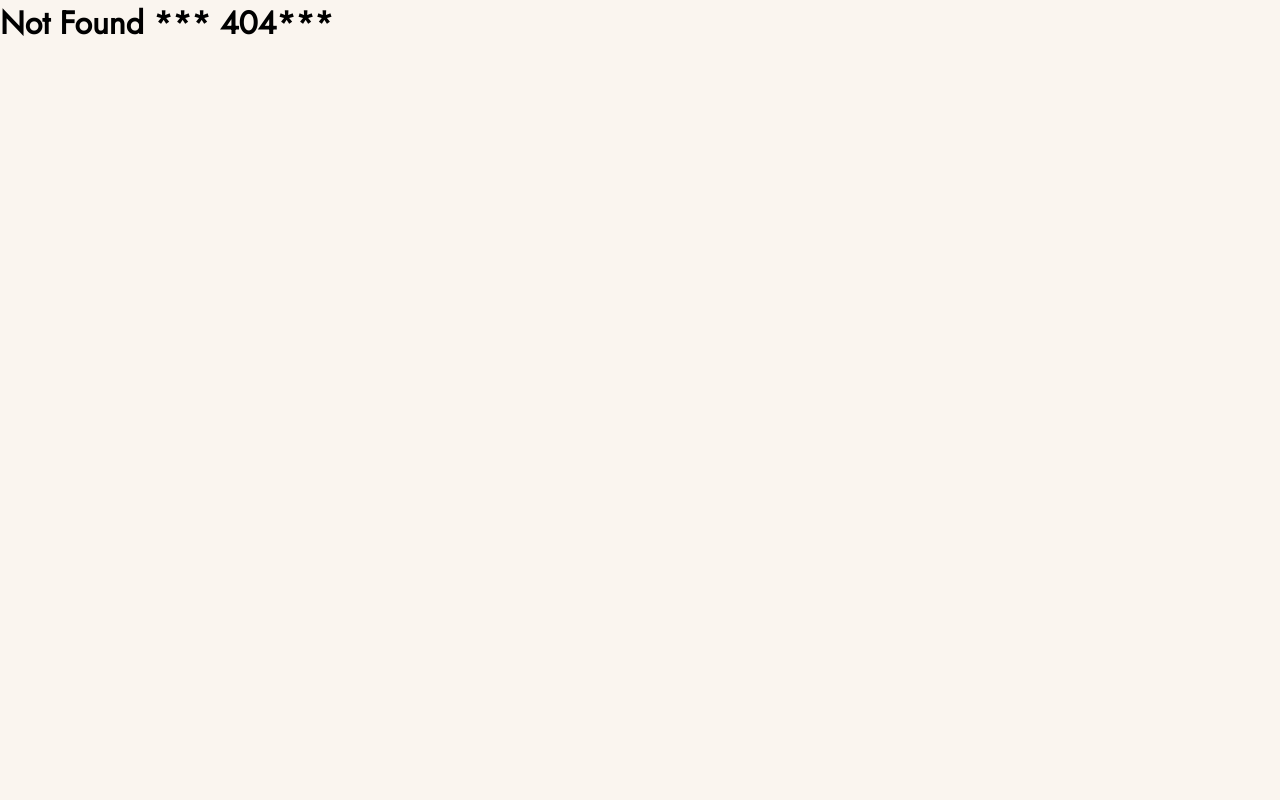
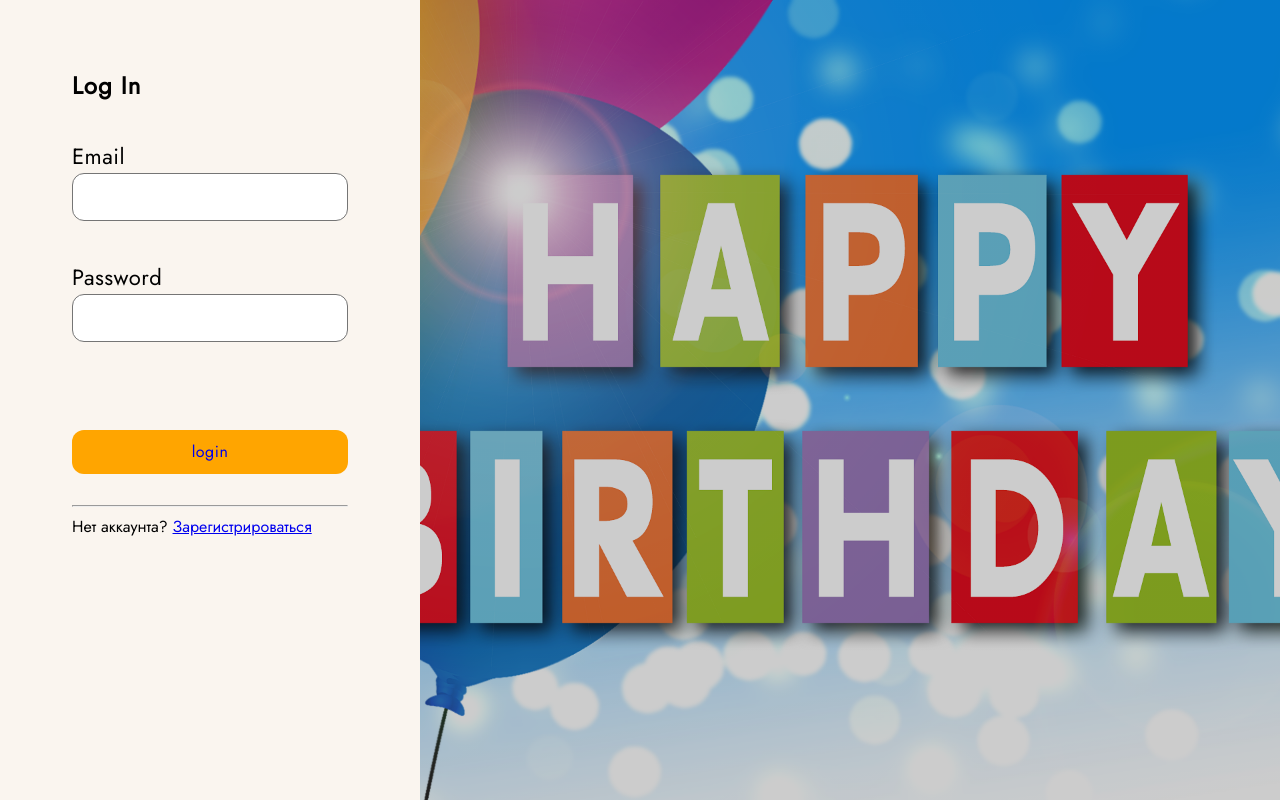
Before and after one commit to go-doc-web/birthday-reminder, a React (Create React App) app: page /login in a window 1280 px wide. Before the commit this address had no page. Built offline with nearby package versions, Linux system fonts and the light colour scheme; a web font is replaced by a local one.

Commit message:
create logiPage RegisterPage

```diff
--- a/src/App.js
+++ b/src/App.js
@@ -2,11 +2,15 @@ import { Routes, Route } from "react-router-dom";
 import Home from "./pages/HomePage/Home";
 import Main from "./pages/MainPages/Main";
 import NotFound from "./pages/NotFound/NotFound";
+import Login from "./pages/LoginPage/Login";
+import Registration from "./pages/RegistrationPage/Registration";
 
 const App = () => {
   return (
     <Routes>
       <Route path="/" element={<Home />} />
+      <Route path="/login" element={<Login />} />
+      <Route path="/register" element={<Registration />} />
       <Route path="/main" element={<Main />} />
       <Route path="*" element={<NotFound />} />
     </Routes>
--- /dev/null
+++ b/src/componets/LoginForm/LoginForm.jsx
@@ -0,0 +1,25 @@
+import { Link } from "react-router-dom";
+import css from "./LoginForm.module.scss";
+
+const LoginForm = () => {
+  return (
+    <form className={css.formLogin}>
+      <label className={css.titleInputForm}>
+        Email
+        <input name="email" type="email" required />
+      </label>
+      <label className={css.titleInputForm}>
+        Password
+        <input type="password" required />
+      </label>
+      {/* <button className={css.btn} type="submit">
+        login
+      </button> */}
+      <Link className={css.btn} to="/main">
+        login
+      </Link>
+    </form>
+  );
+};
+
+export default LoginForm;
--- /dev/null
+++ b/src/componets/LoginForm/LoginForm.module.scss
@@ -0,0 +1,54 @@
+.formLogin {
+  display: flex;
+  flex-direction: column;
+  align-items: flex-start;
+  gap: 30px;
+  width: 100%;
+}
+
+.formLogin label {
+  font-family: Jost;
+  width: 100%;
+  display: flex;
+  flex-direction: column;
+  font-size: 22px;
+  line-height: calc(24 / 16);
+  font-weight: 400;
+  letter-spacing: 0.5px;
+  margin-bottom: 10px;
+}
+
+.formLogin input {
+  display: block;
+  max-width: 100%;
+  min-height: 48px;
+  padding: 12px 16px;
+  border-radius: 12px;
+
+  border: 1px solid rgb(117, 117, 117);
+}
+
+.btn {
+  display: block;
+  font-family: Jost;
+  margin-top: 48px;
+  width: 100%;
+  font-size: 16px;
+  line-height: 24px;
+  font-weight: 400;
+  letter-spacing: 0.5px;
+
+  padding: 10px 16px;
+  overflow: hidden;
+  border-radius: 12px;
+
+  align-items: center;
+  background-color: orange;
+  display: flex;
+  justify-content: center;
+  align-items: center;
+  outline: 0px;
+  cursor: pointer;
+  text-decoration: none;
+  transition: all 150ms cubic-bezier(0.4, 0, 0.2, 1) 0s;
+}
--- /dev/null
+++ b/src/componets/RegistrationForm/RegistrationForm.jsx
@@ -0,0 +1,30 @@
+import { Link } from "react-router-dom";
+
+import css from "../LoginForm/LoginForm.module.scss";
+
+const RegistrationForm = () => {
+  return (
+    <form className={css.formLogin}>
+      <label className={css.titleInputForm}>
+        Login
+        <input name="login" type="text" required />
+      </label>
+      <label className={css.titleInputForm}>
+        Email
+        <input name="email" type="email" required />
+      </label>
+      <label className={css.titleInputForm}>
+        Password
+        <input type="password" required />
+      </label>
+      {/* <button className={css.btn} type="submit">
+        login
+      </button> */}
+      <Link className={css.btn} to="/login">
+        Register
+      </Link>
+    </form>
+  );
+};
+
+export default RegistrationForm;
--- a/src/pages/HomePage/Home.jsx
+++ b/src/pages/HomePage/Home.jsx
@@ -1,5 +1,6 @@
 import { Link, NavLink } from "react-router-dom";
 import css from "./Home.module.scss";
+import Login from "../LoginPage/Login";
 
 function Home() {
   return (
@@ -19,6 +20,7 @@ function Home() {
             </Link>
           </div>
         </div>
+
         <div className={css.infoField}></div>
       </div>
     </section>
--- /dev/null
+++ b/src/pages/LoginPage/Login.jsx
@@ -0,0 +1,24 @@
+import { Link } from "react-router-dom";
+import css from "./Login.module.scss";
+
+import LoginForm from "../../componets/LoginForm/LoginForm";
+
+const Login = () => {
+  return (
+    <section className={css.sectionLogin}>
+      <div className={css.sectionForm}>
+        <h2 className={css.titleForm}>Log In</h2>
+        <LoginForm />
+        <br />
+        <hr />
+        <p>
+          Нет аккаунта? <Link to="/register">Зарегистрироваться</Link>
+        </p>
+      </div>
+
+      <div className={css.sectionImg}></div>
+    </section>
+  );
+};
+
+export default Login;
--- /dev/null
+++ b/src/pages/LoginPage/Login.module.scss
@@ -0,0 +1,33 @@
+.sectionLogin {
+  min-height: 100vh;
+  display: flex;
+}
+
+.sectionForm {
+  padding: 72px 72px 32px;
+
+  width: 420px;
+  outline: 1px solid tomato;
+  box-shadow: rgba(0, 0, 0, 0.25) 0px 4px 10px;
+}
+
+.titleForm {
+  font-family: Jost;
+  width: 100%;
+  font-size: 24px;
+  line-height: 28px;
+  font-weight: 700;
+  letter-spacing: 1px;
+  margin-bottom: 40px;
+}
+
+.sectionImg {
+  width: calc(100% - 420px);
+  background-image: linear-gradient(rgba(0, 0, 0, 0.2), rgba(0, 0, 0, 0.2)),
+    url(../../../public/img/your-birthday-bg.png);
+  min-height: 100vh;
+  background-color: rgb(236, 239, 241);
+  background-size: cover;
+  background-position: center center;
+  background-repeat: no-repeat;
+}
--- /dev/null
+++ b/src/pages/RegistrationPage/Registration.jsx
@@ -0,0 +1,22 @@
+import { Link } from "react-router-dom";
+import css from "../LoginPage/Login.module.scss";
+import RegistrationForm from "../../componets/RegistrationForm/RegistrationForm";
+const Registration = () => {
+  return (
+    <section className={css.sectionLogin}>
+      <div className={css.sectionForm}>
+        <h2 className={css.titleForm}>Registration</h2>
+        <RegistrationForm />
+        <br />
+        <hr />
+        <p>
+          Есть аккаунт ! <Link to="/login">Log In</Link>
+        </p>
+      </div>
+
+      <div className={css.sectionImg}></div>
+    </section>
+  );
+};
+
+export default Registration;
```
Also changed, not shown: public/img/your-birthday-bg.png (added).
